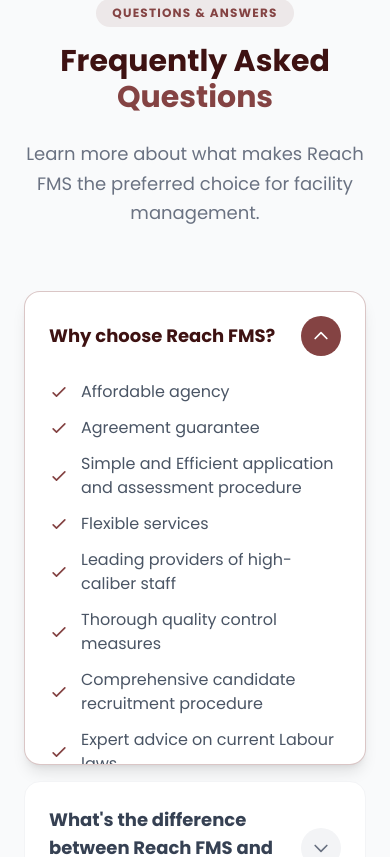
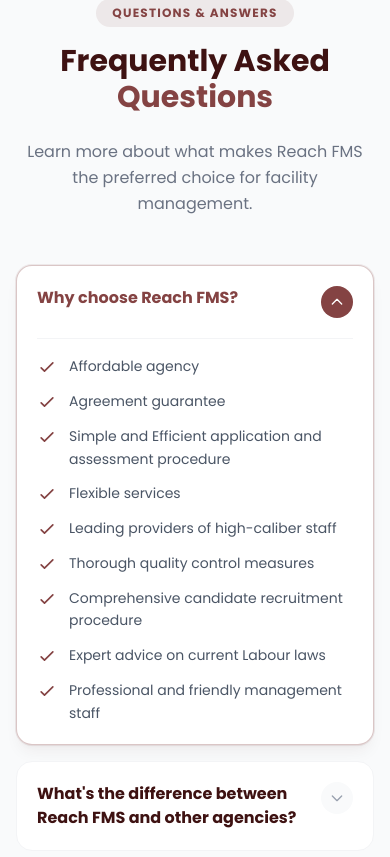
Before and after one commit to AaryaBalan/Reach-Website, a React (Vite) app: page / in a window 390 px wide. Shown: the part 9390-10247 px from the top of the page. Built offline with nearby package versions, Linux system fonts and the light colour scheme.

Commit message:
style: Enhance FAQ section responsiveness, styling, and animation with updated padding, font sizes, and hover effects.

```diff
--- a/src/components/FAQ.jsx
+++ b/src/components/FAQ.jsx
@@ -30,17 +30,17 @@ const FAQ = () => {
 
     return (
         <section id="faq" className="py-12 md:py-24 bg-gray-50 font-['Poppins']">
-            <div className="max-w-4xl mx-auto px-6 lg:px-8">
+            <div className="max-w-4xl mx-auto px-4 md:px-6 lg:px-8">
 
                 {/* Header */}
-                <div className="text-center mb-16">
+                <div className="text-center mb-12 md:mb-16">
                     <span className="inline-block px-4 py-1.5 bg-brand-600/10 text-brand-600 rounded-full text-xs font-bold tracking-widest uppercase mb-4">
                         Questions & Answers
                     </span>
                     <h2 className="text-3xl lg:text-5xl font-bold text-brand-900 mb-6">
                         Frequently Asked <span className="text-brand-600">Questions</span>
                     </h2>
-                    <p className="text-gray-500 text-lg leading-relaxed max-w-2xl mx-auto">
+                    <p className="text-gray-500 text-base md:text-lg leading-relaxed max-w-2xl mx-auto">
                         Learn more about what makes Reach FMS the preferred choice for facility management.
                     </p>
                 </div>
@@ -50,42 +50,50 @@ const FAQ = () => {
                     {faqs.map((faq, index) => (
                         <div
                             key={index}
-                            className={`bg-white rounded-2xl border transition-all duration-300 overflow-hidden
-                                ${openIndex === index ? 'border-brand-600/30 shadow-lg' : 'border-gray-100 hover:border-gray-200'}
+                            className={`group bg-white rounded-2xl border transition-all duration-300 overflow-hidden
+                                ${openIndex === index
+                                    ? 'border-brand-600/30 shadow-lg shadow-brand-900/5 ring-1 ring-brand-600/10'
+                                    : 'border-gray-100 hover:border-brand-600/20 hover:shadow-md'
+                                }
                             `}
                         >
                             <button
                                 onClick={() => setOpenIndex(openIndex === index ? -1 : index)}
-                                className="w-full flex items-center justify-between p-6 text-left"
+                                className="w-full flex items-start md:items-center justify-between p-5 md:p-6 text-left gap-4"
                             >
-                                <span className={`font-bold text-lg ${openIndex === index ? 'text-brand-900' : 'text-gray-700'}`}>
+                                <span className={`font-bold text-base md:text-lg transition-colors duration-300 ${openIndex === index ? 'text-brand-600' : 'text-brand-900'}`}>
                                     {faq.question}
                                 </span>
-                                <div className={`w-10 h-10 rounded-full flex items-center justify-center shrink-0 transition-all duration-300
-                                    ${openIndex === index ? 'bg-brand-600 text-white rotate-180' : 'bg-gray-100 text-gray-500'}
+                                <div className={`w-8 h-8 md:w-10 md:h-10 rounded-full flex items-center justify-center shrink-0 transition-all duration-300
+                                    ${openIndex === index ? 'bg-brand-600 text-white rotate-180' : 'bg-gray-50 text-gray-400 group-hover:bg-brand-600/10 group-hover:text-brand-600'}
                                 `}>
-                                    <svg className="w-5 h-5" fill="none" stroke="currentColor" viewBox="0 0 24 24">
+                                    <svg className="w-4 h-4 md:w-5 md:h-5" fill="none" stroke="currentColor" viewBox="0 0 24 24">
                                         <path strokeLinecap="round" strokeLinejoin="round" strokeWidth={2} d="M19 9l-7 7-7-7" />
                                     </svg>
                                 </div>
                             </button>
 
-                            <div className={`transition-all duration-500 ease-in-out ${openIndex === index ? 'max-h-96 opacity-100' : 'max-h-0 opacity-0'}`}>
-                                <div className="px-6 pb-6">
+                            <div
+                                className={`grid transition-all duration-300 ease-in-out ${openIndex === index ? 'grid-rows-[1fr] opacity-100' : 'grid-rows-[0fr] opacity-0'}`}
+                            >
+                                <div className="overflow-hidden">
+                                    <div className="px-5 pb-5 md:px-6 md:pb-6 pt-0">
+                                        <div className="h-px w-full bg-gray-100 mb-4"></div>
                                         {Array.isArray(faq.answer) ? (
                                             <ul className="grid sm:grid-cols-2 gap-3">
                                                 {faq.answer.map((item, idx) => (
-                                                <li key={idx} className="flex items-center gap-3 text-gray-600">
-                                                    <svg className="w-5 h-5 text-brand-600 shrink-0" fill="none" stroke="currentColor" viewBox="0 0 24 24">
+                                                    <li key={idx} className="flex items-start gap-3 text-gray-600 text-sm md:text-base">
+                                                        <svg className="w-5 h-5 text-brand-600 shrink-0 mt-0.5" fill="none" stroke="currentColor" viewBox="0 0 24 24">
                                                             <path strokeLinecap="round" strokeLinejoin="round" strokeWidth={2} d="M5 13l4 4L19 7" />
                                                         </svg>
-                                                    {item}
+                                                        <span className="leading-relaxed">{item}</span>
                                                     </li>
                                                 ))}
                                             </ul>
                                         ) : (
-                                        <p className="text-gray-600 leading-relaxed">{faq.answer}</p>
+                                            <p className="text-gray-600 text-sm md:text-base leading-relaxed">{faq.answer}</p>
                                         )}
+                                    </div>
                                 </div>
                             </div>
                         </div>
```
Lines whose indentation alone changed are shown as unchanged.
